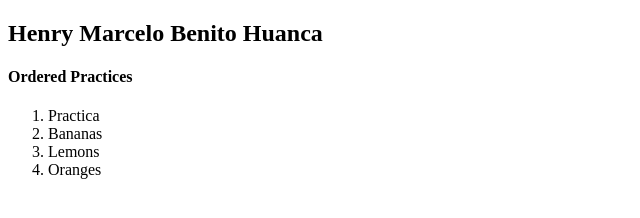
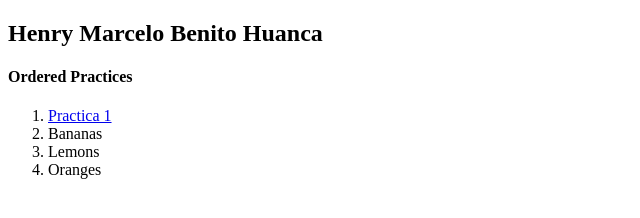
Before and after one commit to henrybenito/js-dev-fnd-03, a plain HTML site: page index.html in a window 1280 px wide. Shown: the full height of the page, 0-640 px from the left. Drawn offline with Linux system fonts and the light colour scheme.

Commit message:
Add link tag for first element.
Signed-off-by: henry.benito

```diff
--- a/index.html
+++ b/index.html
@@ -9,7 +9,7 @@
 		<h4>Ordered Practices</h4>
 
 		<ol type="1">
-		 <li>Practica </li>
+		 <li><a href="#">Practica 1</a></li>
 		 <li>Bananas</li>
 		 <li>Lemons</li>
 		 <li>Oranges</li>
```
